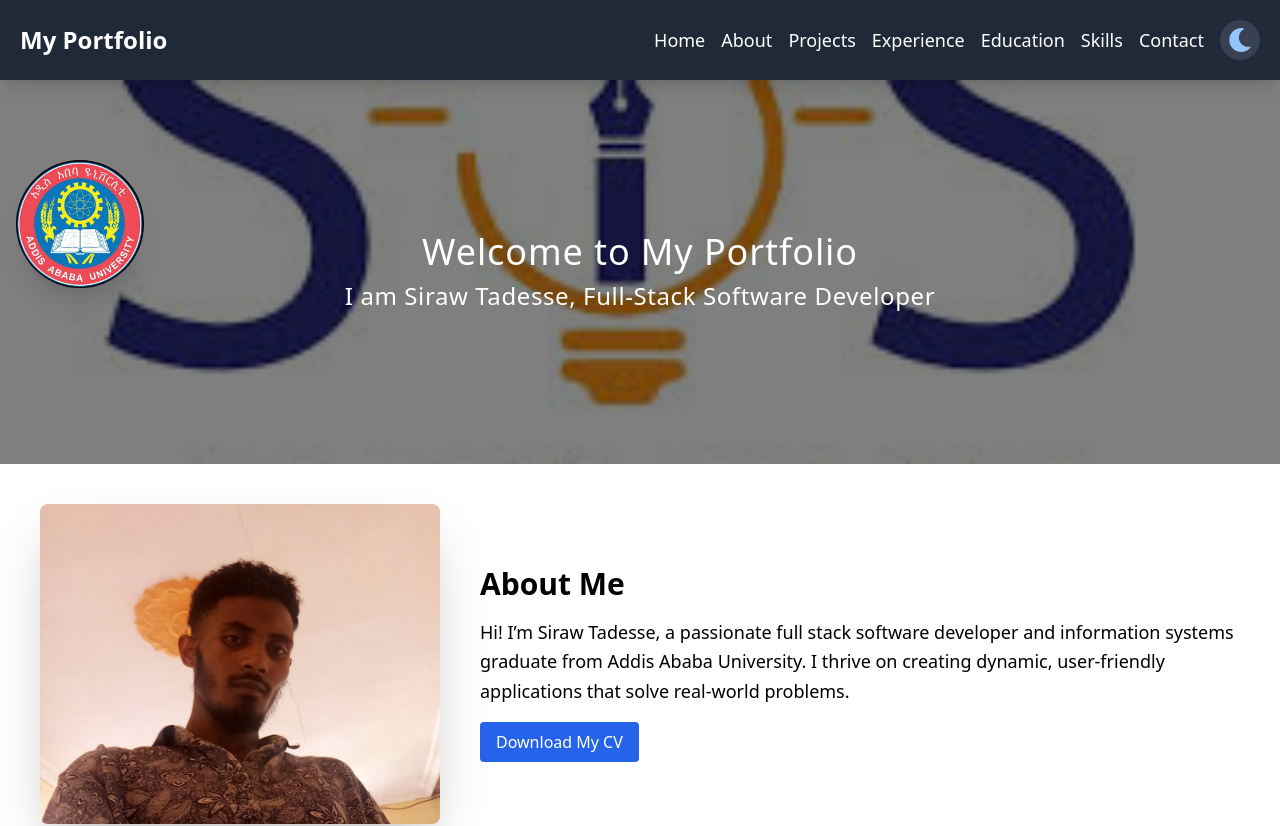
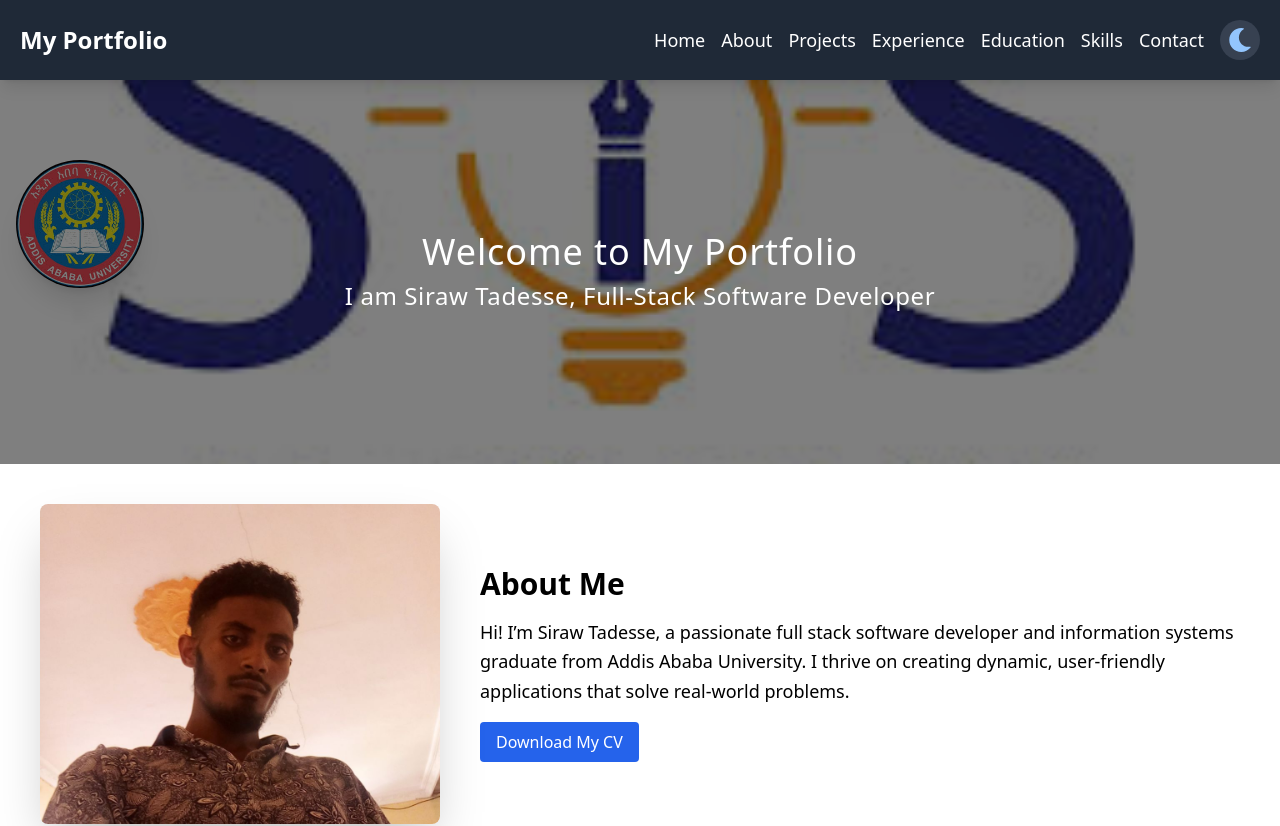
Before and after one commit to sirawtadesse/siraw-website, a Next.js app: page / in a window 1280 px wide. Shown: the top 826 px of the page. Built offline with nearby package versions, Linux system fonts and the light colour scheme.

Commit message:
Update index.js

```diff
--- a/pages/index.js
+++ b/pages/index.js
@@ -90,28 +90,26 @@ export default function Home() {
       {/* Home Section with background image and slide down animation */}
       <section
   id="home"
-  className="hero h-screen md:h-96 bg-cover dark:bg-gray-700 bg-center relative animate-slideInDown"
+  className="hero h-screen md:h-96 bg-cover dark:bg-gray-700 bg-center relative"
   style={{ backgroundImage: "url('/sis.jpg')" }}
 >
-  {/* Animated Logo */}
-  <div className="absolute top-20 left-4">
+  <div className="absolute top-20 left-4 animate-fadeInUp">
     <img
       src="/logo.jpg"
       alt="Logo"
-      className="w-24 h-24 md:w-32 md:h-32 object-cover rounded-full shadow-xl hover:scale-105 transition-transform duration-300 cursor-pointer animate-fadeInUp delay-200"
+      className="w-24 h-24 md:w-32 md:h-32 object-cover rounded-full shadow-xl hover:scale-105 transition-transform duration-300 cursor-pointer"
     />
   </div>
-
-  {/* Animated Text */}
-  <div className="flex flex-col items-center justify-center h-full bg-black bg-opacity-50 p-4">
-    <h1 className="text-3xl md:text-4xl text-white text-center mb-2 tracking-wide hover:scale-105 transition-transform duration-300 cursor-pointer animate-fadeInUp delay-400">
+  <div className="flex flex-col items-center justify-center h-full bg-black bg-opacity-50 p-4 animate-fadeInUp">
+    <h1 className="text-3xl md:text-4xl text-white text-center mb-2 tracking-wide hover:scale-105 transition-transform duration-300 cursor-pointer">
       Welcome to My Portfolio
     </h1>
-    <p className="text-lg md:text-2xl text-white text-center tracking-wide animate-fadeInUp delay-600">
+    <p className="text-lg md:text-2xl text-white text-center tracking-wide">
       I am Siraw Tadesse, Full-Stack Software Developer
     </p>
   </div>
 </section>
+
 
 
       {/* About Section */}
```
